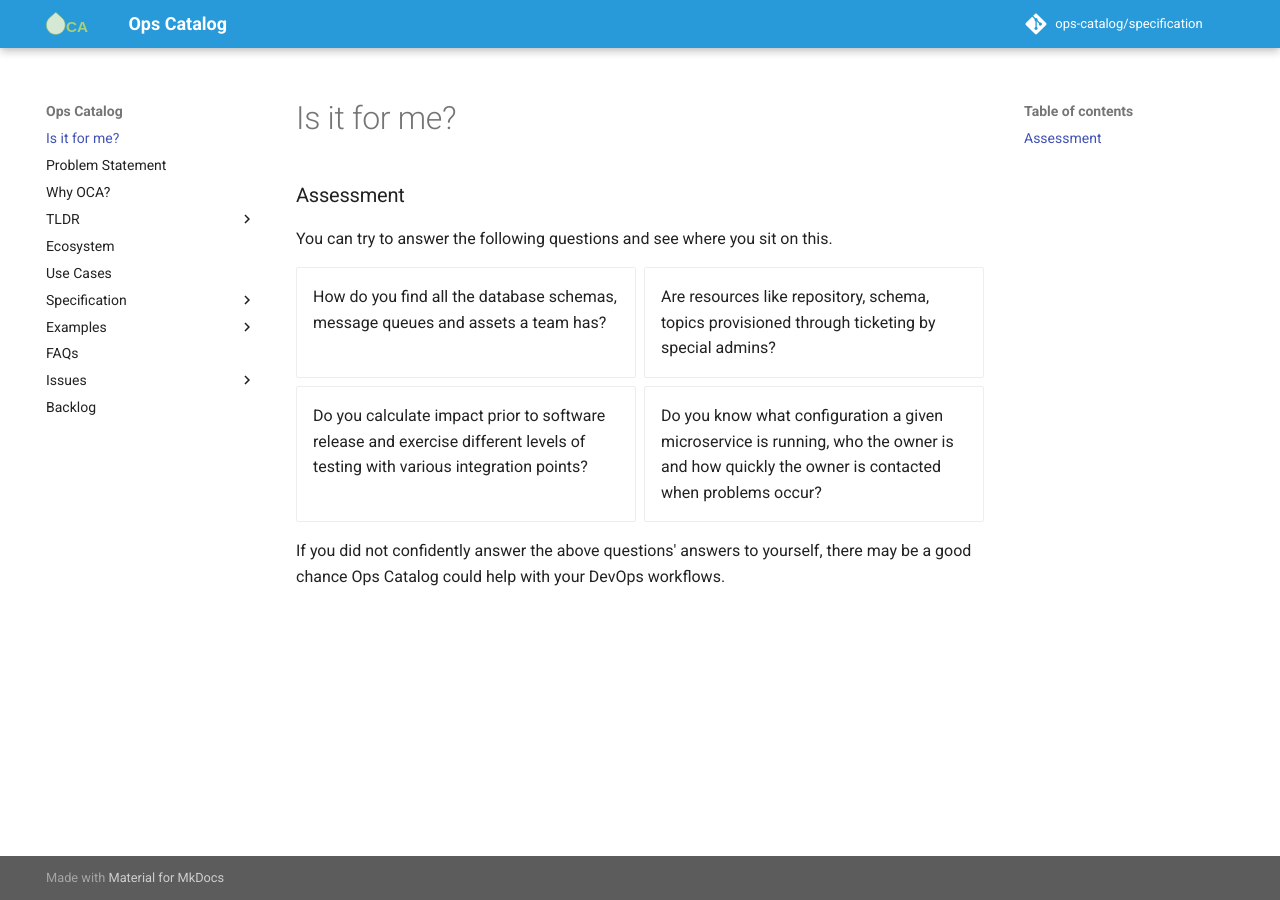
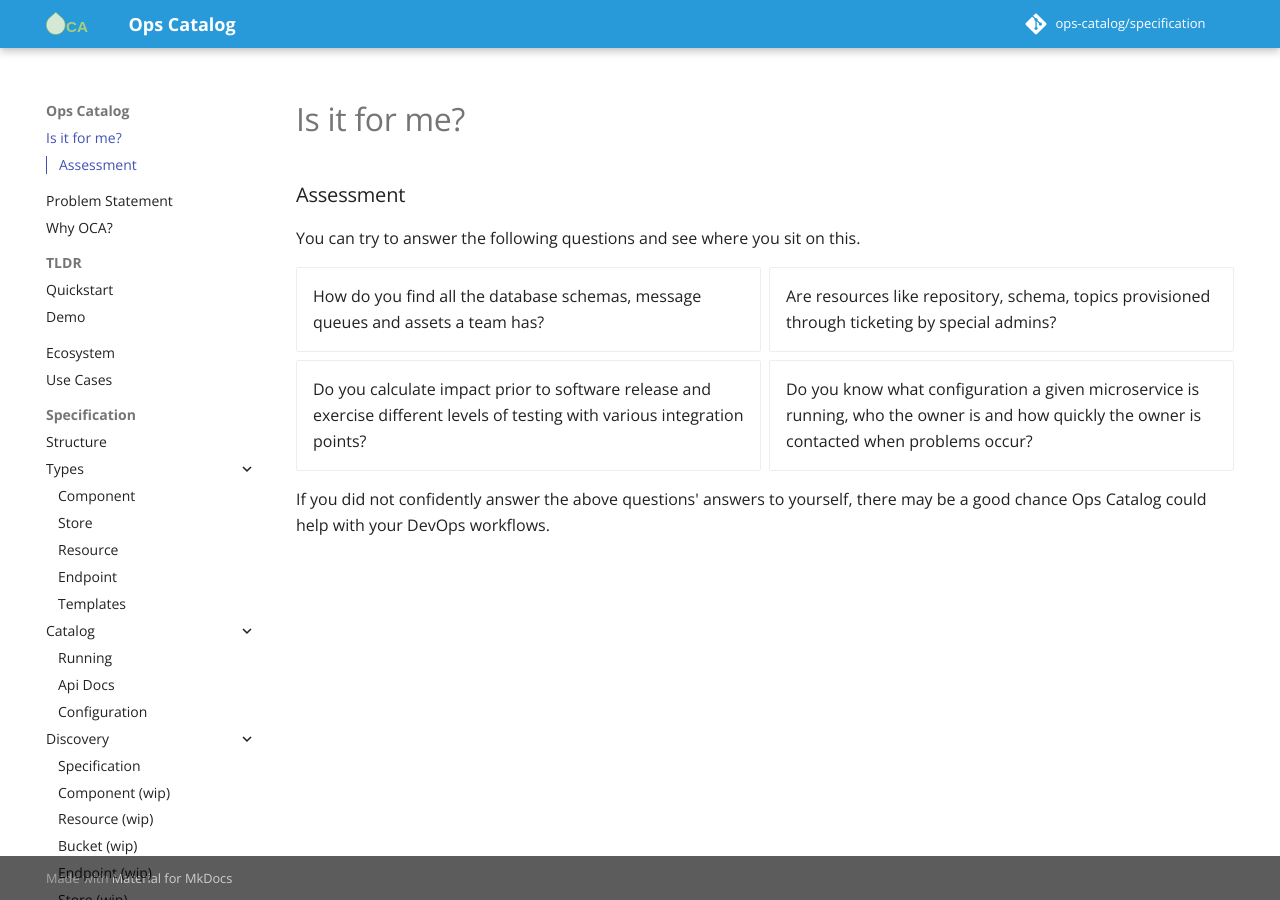
Before and after one commit to ops-catalog/specification, an MkDocs documentation site: the page built from docs/index.md, in a window 1280 px wide. Built offline with MkDocs 1.6.1 and Material for MkDocs 9.7.7, drawn with Linux system fonts in a browser that asks for light colours; comment, search, counter and statistics services are not loaded; some of the changed lines change nothing that is shown.

Commit message:
Update navigation options

```diff
--- a/mkdocs.yml
+++ b/mkdocs.yml
@@ -41,7 +41,7 @@
       - 'Deployer': 'examples/deploy.md'
     - 'FAQs': 'faqs.md'
     - Issues:
-        - 'Tracker': 'https://github.com/open-catalog-alliance/specification/issues'
+        - 'Tracker': 'https://github.com/ops-catalog/specification/issues'
     - 'Backlog': 'backlog.md'
 docs_dir: "docs"
 site_dir: "site"
@@ -74,9 +74,27 @@
   favicon: assets/images/oca.svg
   features:
     - content.code.copy
+    - navigation.tracking
+    - navigation.sections
+    - navigation.expand
+    - navigation.path
+    - toc.integrate
+  font:
+    text: Open Sans
+    code: Jetbrains Mono
 
 plugins:
   - render_swagger:
       allow_arbitrary_locations : true
       javascript: ../../assets/js/swagger-ui-bundle.js
       css: ../../assets/css/swagger-ui.css
+
+
+extra:
+  consent:
+    title: Cookie consent
+    description: >-
+      We use cookies to recognize your repeated visits and preferences, as well
+      as to measure the effectiveness of our documentation and whether users
+      find what they're searching for. With your consent, you're helping us to
+      make our documentation better.
```
